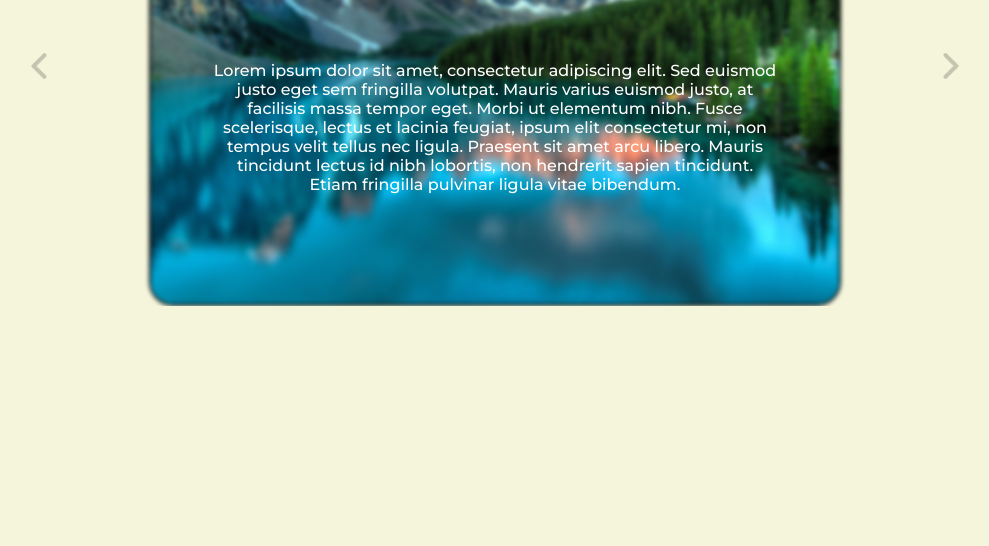
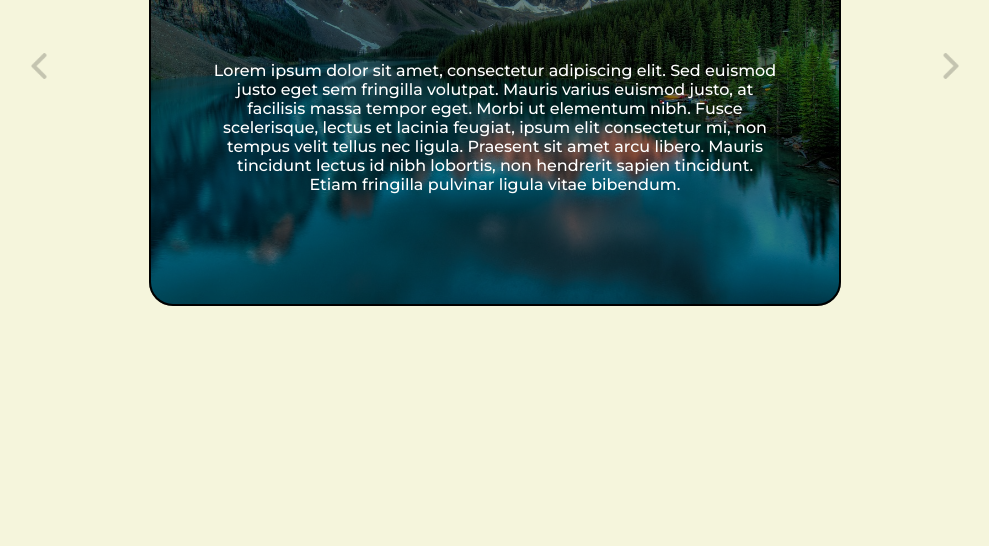
Before and after one commit to GabeDiniz/experience-carousel, a plain HTML site: page index.html in a window 1280 px wide. Shown: the part 254-800 px from the top of the page, without its empty margins (145-1134 px from the left). Drawn offline with Linux system fonts and the light colour scheme.

Commit message:
Edit: change the image bg to black
Creates better contrast and make content more readable.

```diff
--- a/style.css
+++ b/style.css
@@ -39,6 +39,8 @@ body > * {
     height: 100%;
     position: absolute;
     transition: transform 300ms ease-out;
+    background-color: black;
+    border-radius: 1.5rem;
 }
 
 .product-card img {
@@ -47,7 +49,7 @@ body > * {
     object-fit: cover;
     border-radius: 1.5rem;
     border: 2px solid black;
-    filter: blur(2px);
+    opacity: 0.5;
 }
 
 .product-content {
```
